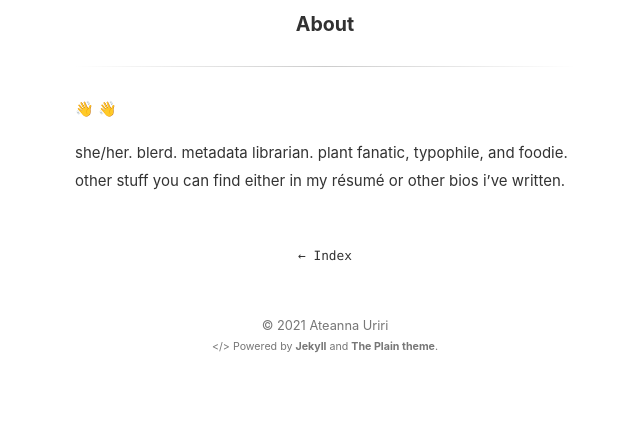
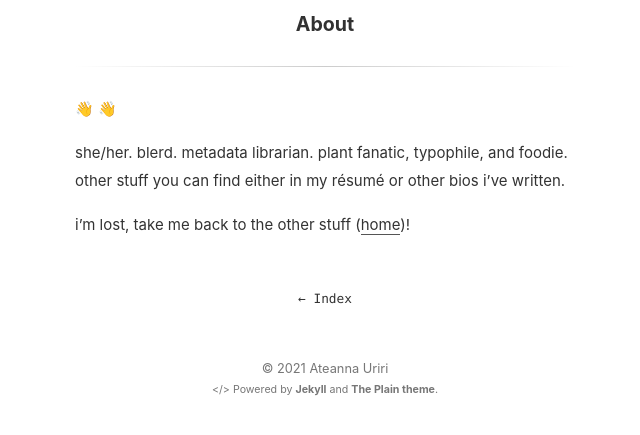
Before and after one commit to aouriri/blog, a Jekyll site: the page built from about.md, in a window 1280 px wide, cut to the strip 159-594 px from the top of the page. Shown: the whole strip, without its empty margins (315-955 px from the left). Built offline with Jekyll 4.4.1, drawn with Linux system fonts in a browser that asks for light colours; emoji names are drawn with the system emoji font.

Commit message:
added link back to homepage.

```diff
--- a/about.md
+++ b/about.md
@@ -6,3 +6,6 @@ title: About
 :wave: :wave:
 
 she/her. blerd. metadata librarian. plant fanatic, typophile, and foodie. other stuff you can find either in my résumé or other bios i've written.
+
+
+i'm lost, take me back to the other stuff ([home](https://aouriri.github.io/))!
```
